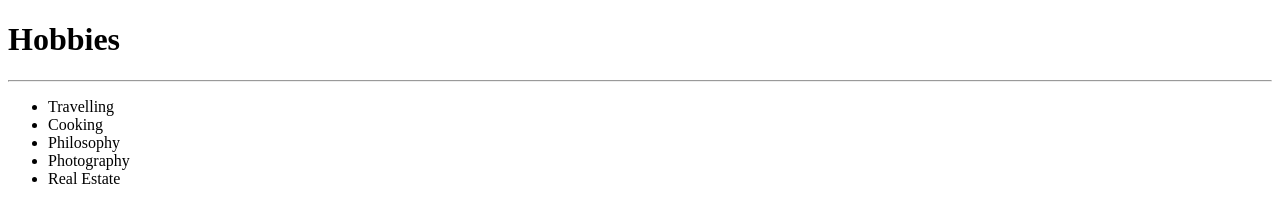
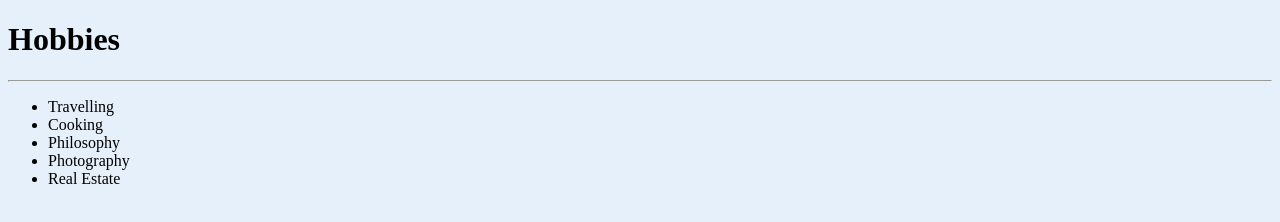
Before and after one commit to annatrikki/myresume, a plain HTML site: page Public/hobbies.html in a window 1280 px wide. Drawn offline with Linux system fonts and the light colour scheme.

Commit message:
Update hobbies.html

```diff
--- a/Public/hobbies.html
+++ b/Public/hobbies.html
@@ -4,6 +4,10 @@
     <meta charset="UTF-8">
     <meta name="viewport" content="width=device-width, initial-scale=1.0">
     <title>My Resume - Hobbies</title>
+    <style>
+        html{
+            background-color:#e6f0fa;}
+    </style>
 </head>
 <body>
     <h1>Hobbies</h1>
```
